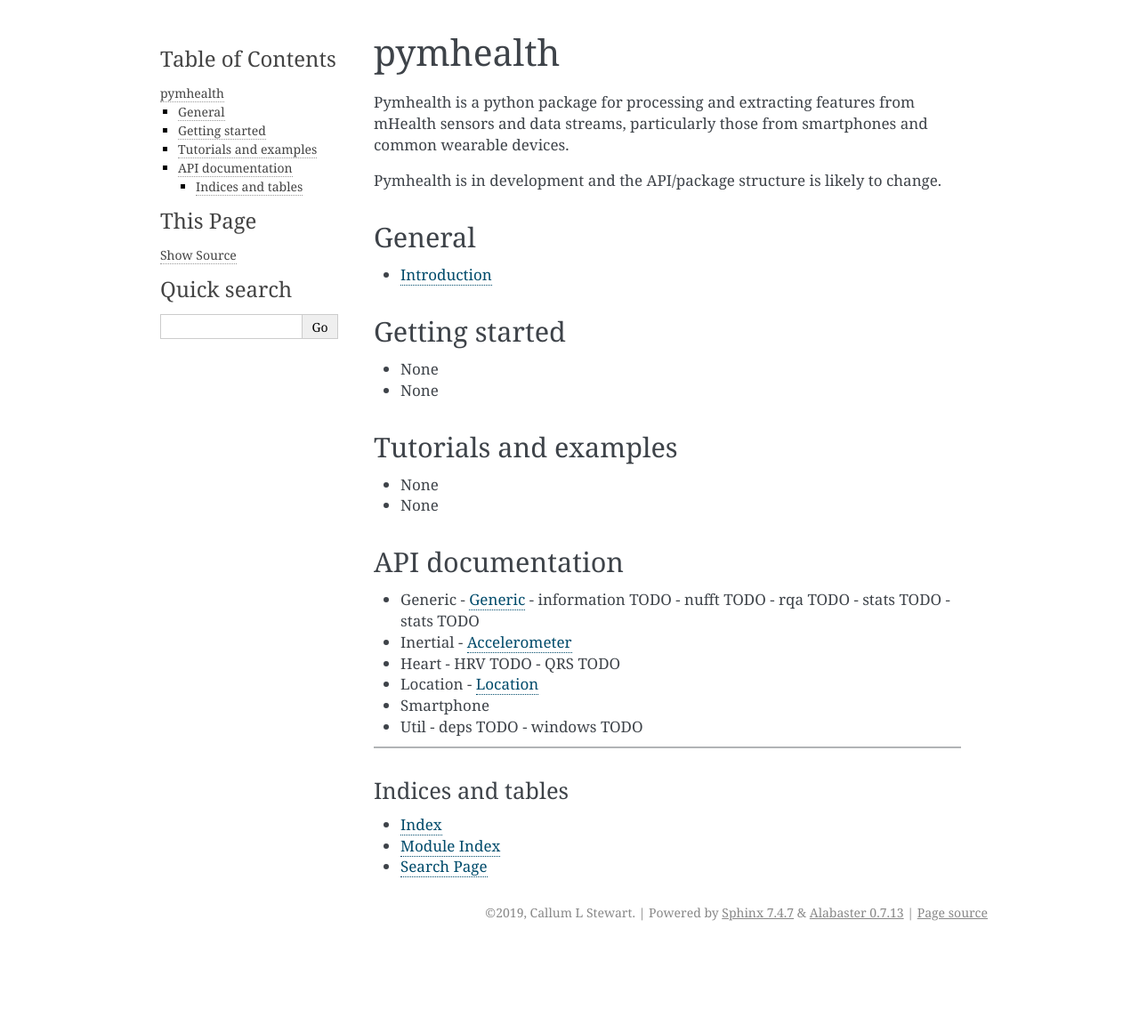
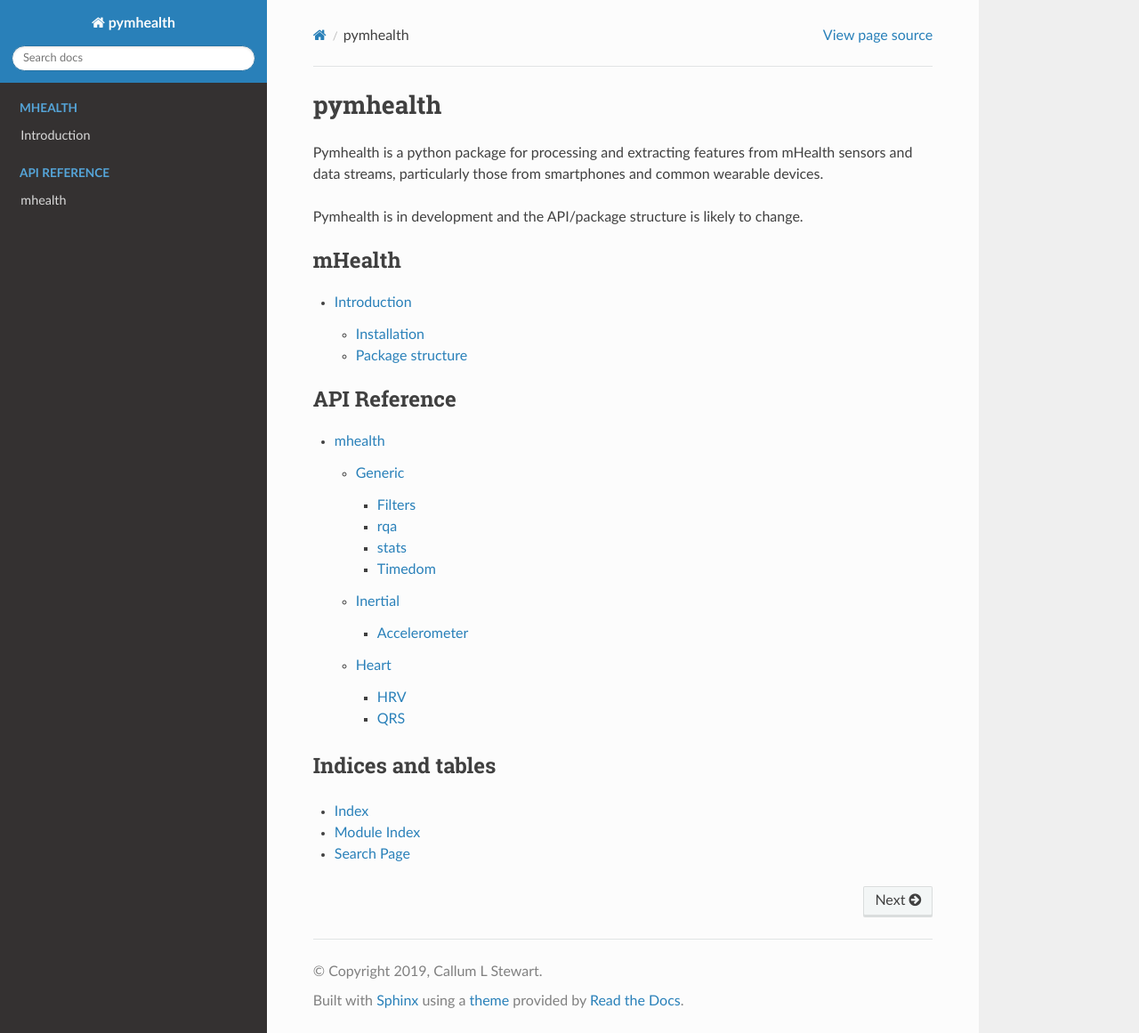
Before and after one commit to callumstew/pymhealth, a Sphinx documentation site: the page built from docs/index.rst, in a window 1280 px wide and 1161 px high. Shown: the whole window at 89% size. Built offline with Sphinx 7.4.7 and the Read the Docs theme 2.0.0, drawn with Linux system fonts in a browser that asks for light colours; pages that are not in the unit, such as notebooks, are missing from menus.

Commit message:
doc refactor

```diff
--- a/docs/conf.py
+++ b/docs/conf.py
@@ -15,7 +15,7 @@
 # import os
 # import sys
 # sys.path.insert(0, os.path.abspath('.'))
-
+import sphinx_rtd_theme
 
 # -- Project information -----------------------------------------------------
 
@@ -43,6 +43,9 @@
     'sphinx.ext.mathjax',
     'sphinx.ext.githubpages',
     'sphinx.ext.napoleon',
+    'sphinx_rtd_theme',
+    'sphinx.ext.autosummary',
+    # 'autodocsumm',
 ]
 
 # Add any paths that contain templates here, relative to this directory.
@@ -67,7 +70,7 @@
 # List of patterns, relative to source directory, that match files and
 # directories to ignore when looking for source files.
 # This pattern also affects html_static_path and html_extra_path.
-exclude_patterns = ['_build', 'Thumbs.db', '.DS_Store']
+exclude_patterns = ['_build', 'Thumbs.db', '.DS_Store', '_autoapi/mhealth.rst']
 
 # The name of the Pygments (syntax highlighting) style to use.
 pygments_style = None
@@ -78,16 +81,14 @@
 # The theme to use for HTML and HTML Help pages.  See the documentation for
 # a list of builtin themes.
 #
-html_theme = 'alabaster'
+
+html_theme = 'sphinx_rtd_theme'
 
 # Theme options are theme-specific and customize the look and feel of a theme
 # further.  For a list of options available for each theme, see the
 # documentation.
 #
-html_theme_options = {
-        'github_user': 'callumstew',
-        'github_repo': 'pymhealth',
-        }
+# html_theme_options = {}
 
 # Add any paths that contain custom static files (such as style sheets) here,
 # relative to this directory. They are copied after the builtin static files,
@@ -102,7 +103,9 @@
 # default: ``['localtoc.html', 'relations.html', 'sourcelink.html',
 # 'searchbox.html']``.
 #
-# html_sidebars = {}
+# html_sidebars = {
+#         '**': ['globaltoc.html']
+# }
 
 
 # -- Options for HTMLHelp output ---------------------------------------------
@@ -181,3 +184,8 @@
 
 
 # -- Extension configuration -------------------------------------------------
+# autodoc_default_options = {
+#     'autosummary': True,
+# }
+
+napoleon_custom_sections = ['dispatch']
--- a/docs/index.rst
+++ b/docs/index.rst
@@ -9,57 +9,18 @@
 Pymhealth is in development and the API/package structure is likely to change.
 
 .. toctree::
-   :maxdepth: 2
-   :caption: Contents:
+    :maxdepth: 2
+    :caption: mHealth
 
--------
-General
--------
-* :doc:`intro`
+    intro
 
+.. toctree::
+    :maxdepth: 3
+    :caption: API Reference
 
----------------
-Getting started
----------------
-* None
-* None
-
-
-
-----------------------
-Tutorials and examples
-----------------------
-* None
-* None
-
-
-
---------------------
-API documentation
---------------------
-
-* Generic
-  - :doc:`generic/filters`
-  - information TODO
-  - nufft TODO
-  - rqa TODO
-  - stats TODO
-  - stats TODO
-* Inertial
-  - :doc:`inertial/accelerometer`
-* Heart
-  - HRV TODO
-  - QRS TODO
-* Location
-  - :doc:`location/distance`
-* Smartphone
-* Util
-  - deps TODO
-  - windows TODO
-
+    api
 
 ------------------
-
 Indices and tables
 ------------------
 
```
Also changed, not shown: docs/api.rst (added, +9 -0 lines), docs/api/generic.rst (added, +10 -0 lines), docs/api/generic/filters.rst (added, +8 -0 lines), docs/api/generic/information.rst (added, +8 -0 lines), docs/api/generic/rqa.rst (added, +8 -0 lines), docs/api/generic/stats.rst (added, +17 -0 lines), docs/api/generic/timedom.rst (added, +8 -0 lines), docs/api/heart.rst (added, +7 -0 lines), docs/api/heart/hrv.rst (added, +11 -0 lines), docs/api/heart/qrs.rst (added, +11 -0 lines), docs/api/inertial.rst (added, +7 -0 lines), docs/api/inertial/accelerometer.rst (added, +11 -0 lines), docs/generic/filters.rst (deleted, +0 -25 lines), docs/inertial/accelerometer.rst (deleted, +0 -36 lines), 1 more files.
